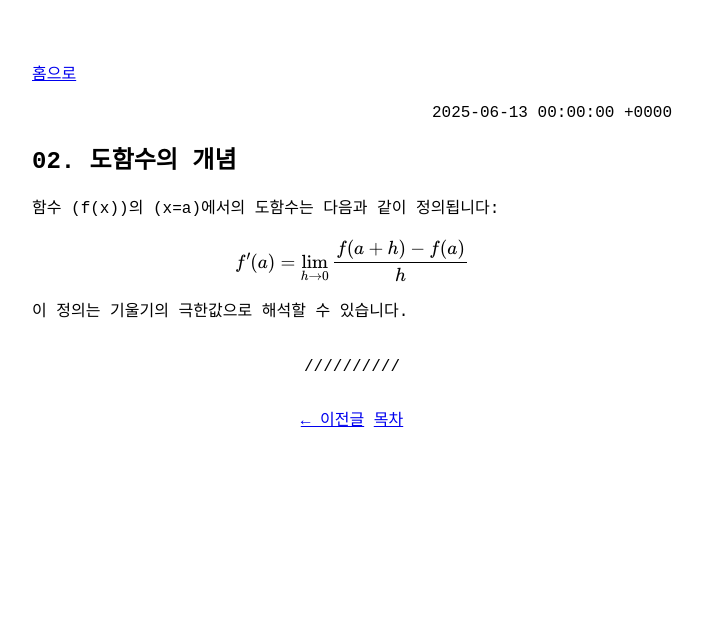
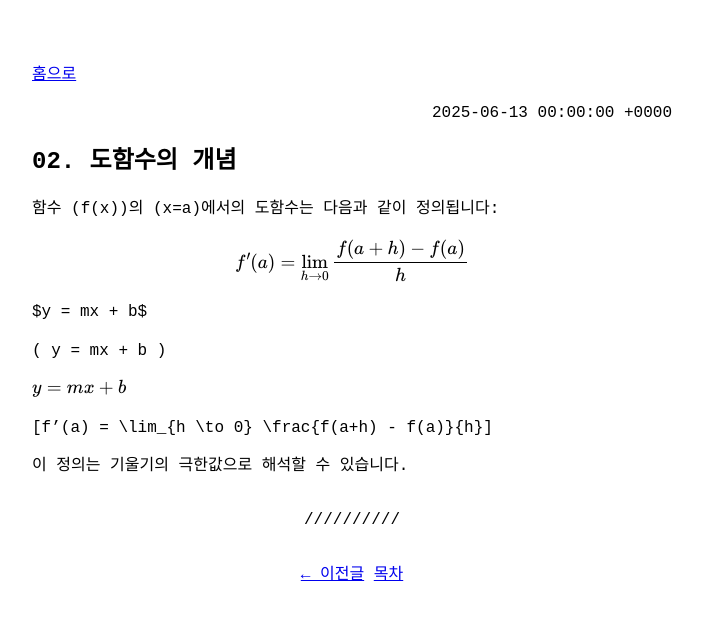
Before and after one commit to Epicevent/Epicevent.github.io, a Jekyll site: the page built from _posts/2025-06-13-derivative.md, in a window 1280 px wide. Shown: the top 620 px of the page, without its empty margins (288-991 px from the left). Built offline with Jekyll 4.4.1, drawn with Linux system fonts in a browser that asks for light colours.

Commit message:
Add additional representations of the linear equation and derivative definition for clarity

```diff
--- a/_posts/2025-06-13-derivative.md
+++ b/_posts/2025-06-13-derivative.md
@@ -11,6 +11,14 @@ $$
 f'(a) = \lim_{h \to 0} \frac{f(a+h) - f(a)}{h}
 $$
 
+$y = mx + b$
+
+\( y = mx + b \)
+
+\\( y = mx + b \\)
+
+\[f'(a) = \lim_{h \to 0} \frac{f(a+h) - f(a)}{h}\]
+
 이 정의는 기울기의 극한값으로 해석할 수 있습니다.
 
 ---
```
